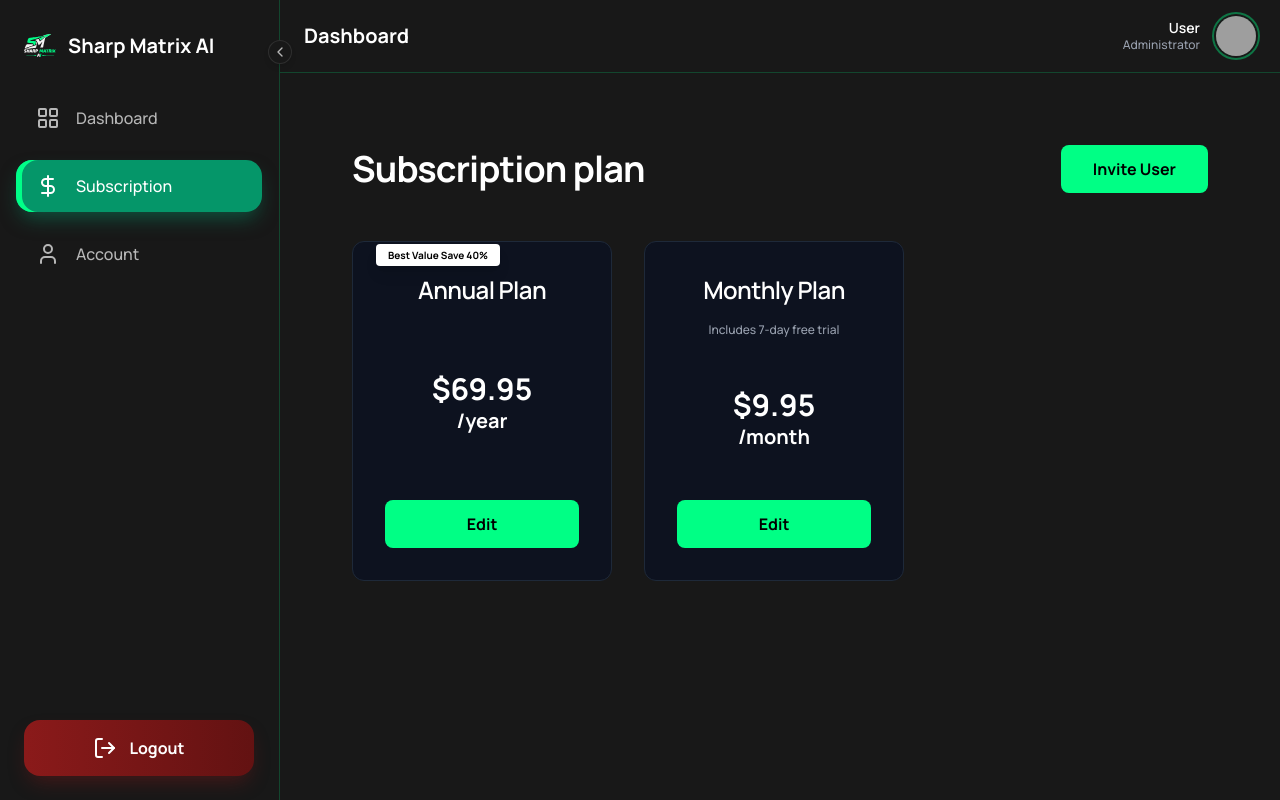
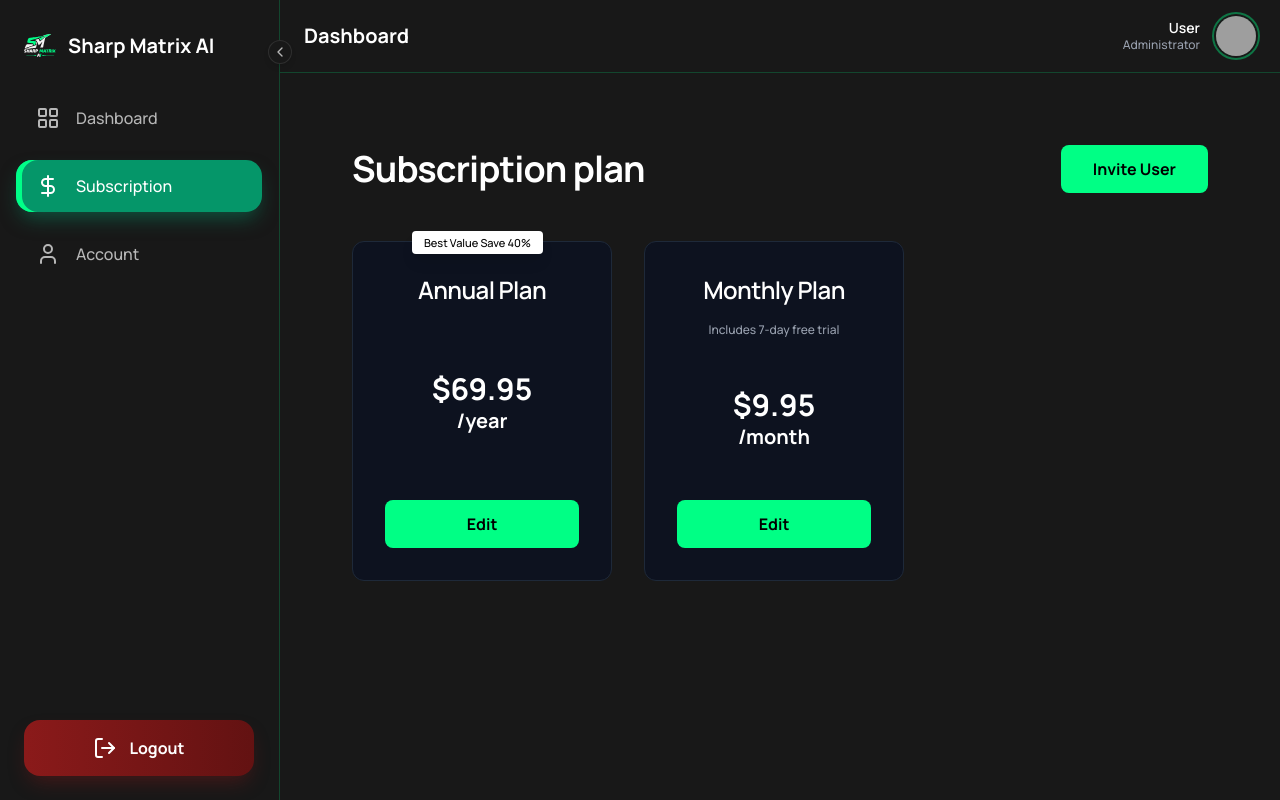
Before and after one commit to Alok4D/clash-gambling, a Next.js app: page /dashboard/subscription in a window 1280 px wide. Built offline with nearby package versions, Linux system fonts and the light colour scheme; grey boxes are pictures that could not be loaded.

Commit message:
feat: add SubscriptionCard component for admin dashboard subscription management

```diff
--- a/app/(adminDashboardLayout)/dashboard/subscription/_components/SubscriptionCard.tsx
+++ b/app/(adminDashboardLayout)/dashboard/subscription/_components/SubscriptionCard.tsx
@@ -28,8 +28,8 @@ export const SubscriptionCard = ({
       />
 
       {isBestValue && (
-        <div className="absolute top-0 left-6 z-10">
-          <span className="bg-white text-black text-[10px] font-bold px-3 py-1 rounded-sm shadow-lg">
+        <div className="absolute -top-3 left-15 z-10">
+          <span className="bg-white text-black text-[11px] font-medium px-3 py-1 rounded-sm shadow-lg">
             Best Value Save 40%
           </span>
         </div>
```
